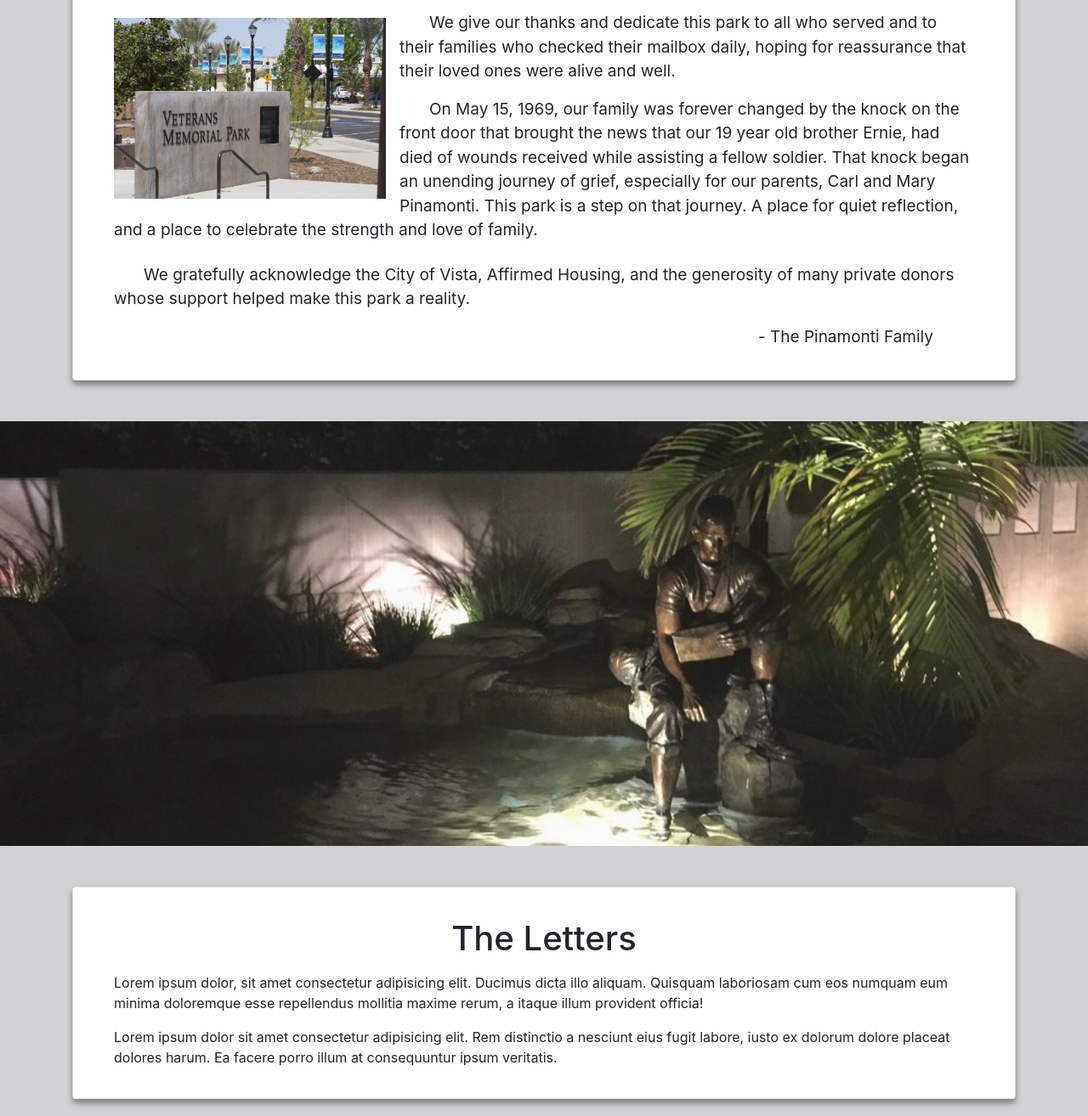
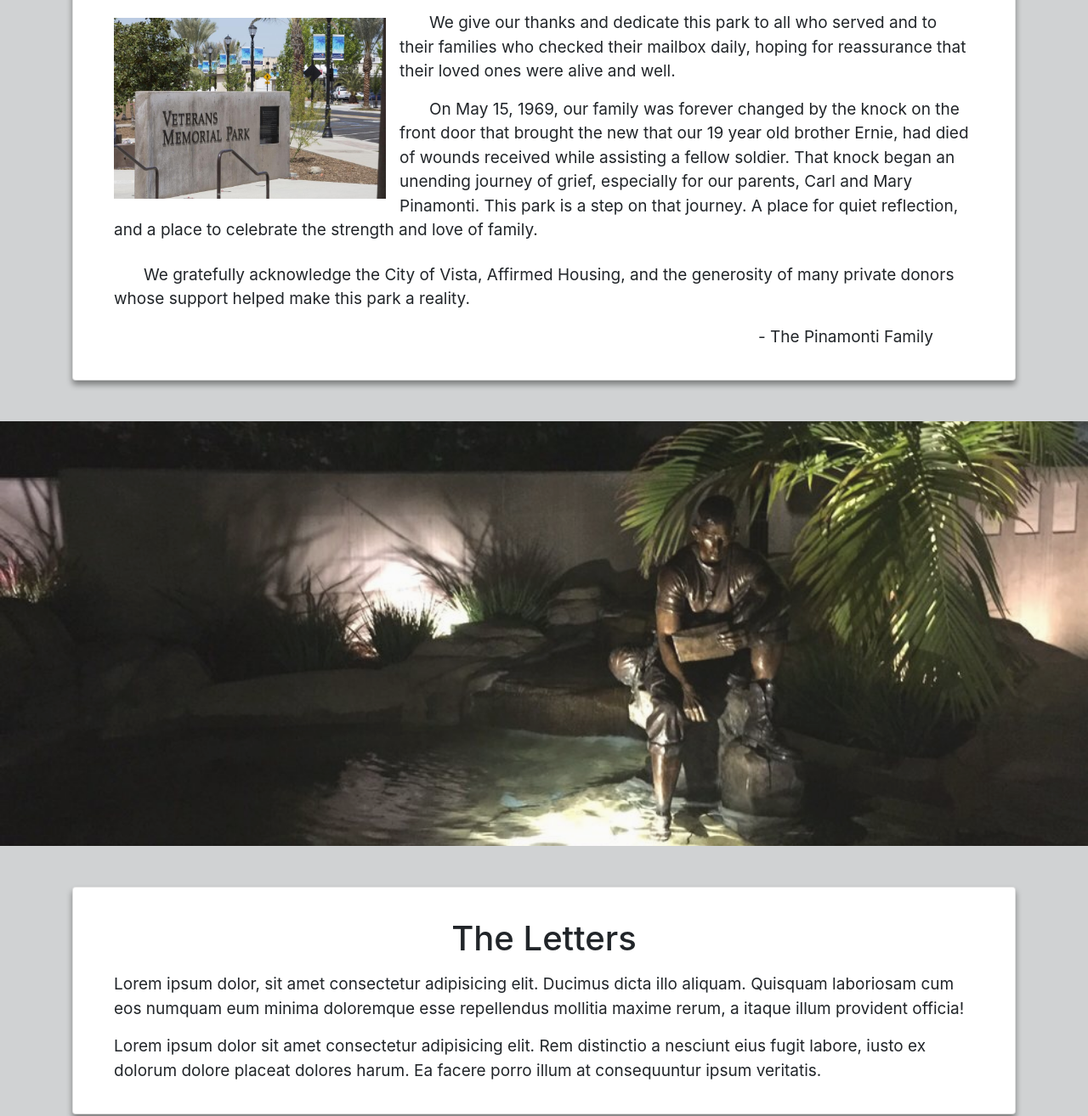
Before and after one commit to KGorham05/vmp, a website: page index.html in a window 1280 px wide. Shown: the part 866-2180 px from the top of the page at 85% size. Drawn offline with nearby package versions, Linux system fonts and the light colour scheme.

Commit message:
styling paragraphs

```diff
--- a/assets/css/style.css
+++ b/assets/css/style.css
@@ -49,6 +49,6 @@ body {
     float: left;
 }
 
-.about-text {
+.t19 {
     font-size: 19px;
 }
--- a/index.html
+++ b/index.html
@@ -74,39 +74,30 @@
                     </div>
                 </div>
                 <!-- Text -->
-                <div class="row about-text">
+                <div class="row t19">
                     <div class="col-12">
                         <p class="indent card-text">
                             Between the years 1965 and 1975 more than 2.5 million U.S. military personnel served within
-                            the
-                            borders of South Vietnam. Over 58,000 American soldiers lost their lives, 2,000 soldiers
-                            were
-                            recorded as missing in action, and more than 300,000 soldiers were injured. Many returned
-                            home and
-                            never fully recovered from the trauma of war.
+                            the borders of South Vietnam. Over 58,000 American soldiers lost their lives, 2,000 soldiers
+                            were recorded as missing in action, and more than 300,000 soldiers were injured. Many returned
+                            home and never fully recovered from the trauma of war.
                         </p>
                         <img src="./assets/images/main-wall.jpg" class="letter-img mr-3 my-2"
                             alt="man reading letters on the wall">
                         <p class="indent card-text">
                             We give our thanks and dedicate this park to all who served and to their families who
-                            checked their
-                            mailbox daily, hoping for reassurance that their loved ones were alive and well.
+                            checked their mailbox daily, hoping for reassurance that their loved ones were alive and well.
                         </p>
                         <p class="indent card-text">
                             On May 15, 1969, our family was forever changed by the knock on the front door that brought
-                            the news
-                            that our 19 year old brother Ernie, had died of wounds received while assisting a fellow
-                            soldier.
-                            That knock began an unending journey of grief, especially for our parents, Carl and Mary
-                            Pinamonti.
-                            This park is a step on that journey. A place for quiet reflection, and a place to celebrate
-                            the
-                            strength and love of family.
+                            the new that our 19 year old brother Ernie, had died of wounds received while assisting a fellow
+                            soldier. That knock began an unending journey of grief, especially for our parents, Carl and Mary
+                            Pinamonti. This park is a step on that journey. A place for quiet reflection, and a place to celebrate
+                            the strength and love of family.
                         </p>
                         <p class="indent card-text mt-4">
                             We gratefully acknowledge the City of Vista, Affirmed Housing, and the generosity of many
-                            private
-                            donors whose support helped make this park a reality.
+                            private donors whose support helped make this park a reality.
                         </p>
                         <p class="text-right mr-5">- The Pinamonti Family</p>
                     </div>
@@ -136,16 +127,15 @@
                 </div>
                 <!-- Section -->
                 <div class="row">
-                    <div class="col-12">
-                        <p>Lorem ipsum dolor, sit amet consectetur adipisicing elit. Ducimus dicta illo aliquam.
-                            Quisquam
-                            laboriosam cum eos numquam eum minima doloremque esse repellendus mollitia maxime rerum, a
-                            itaque
-                            illum provident officia!
+                    <div class="col-12 t19">
+                        <p>
+                            Lorem ipsum dolor, sit amet consectetur adipisicing elit. Ducimus dicta illo aliquam.
+                            Quisquam laboriosam cum eos numquam eum minima doloremque esse repellendus mollitia maxime rerum, a
+                            itaque illum provident officia!
                         </p>
-                        <p>Lorem ipsum dolor sit amet consectetur adipisicing elit. Rem distinctio a nesciunt eius fugit
-                            labore,
-                            iusto ex dolorum dolore placeat dolores harum. Ea facere porro illum at consequuntur ipsum
+                        <p>
+                            Lorem ipsum dolor sit amet consectetur adipisicing elit. Rem distinctio a nesciunt eius fugit
+                            labore, iusto ex dolorum dolore placeat dolores harum. Ea facere porro illum at consequuntur ipsum
                             veritatis.
                         </p>
                     </div>
```
